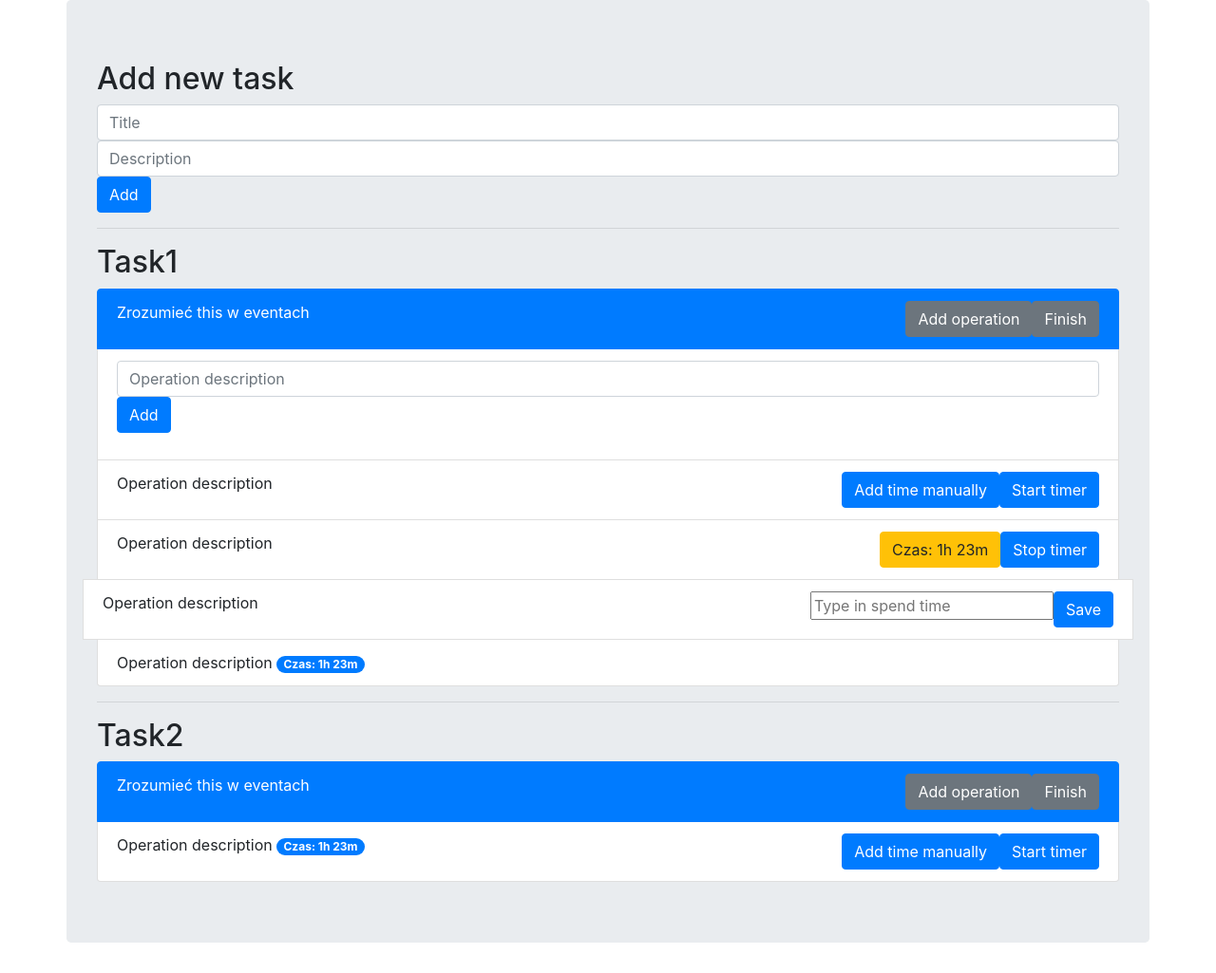
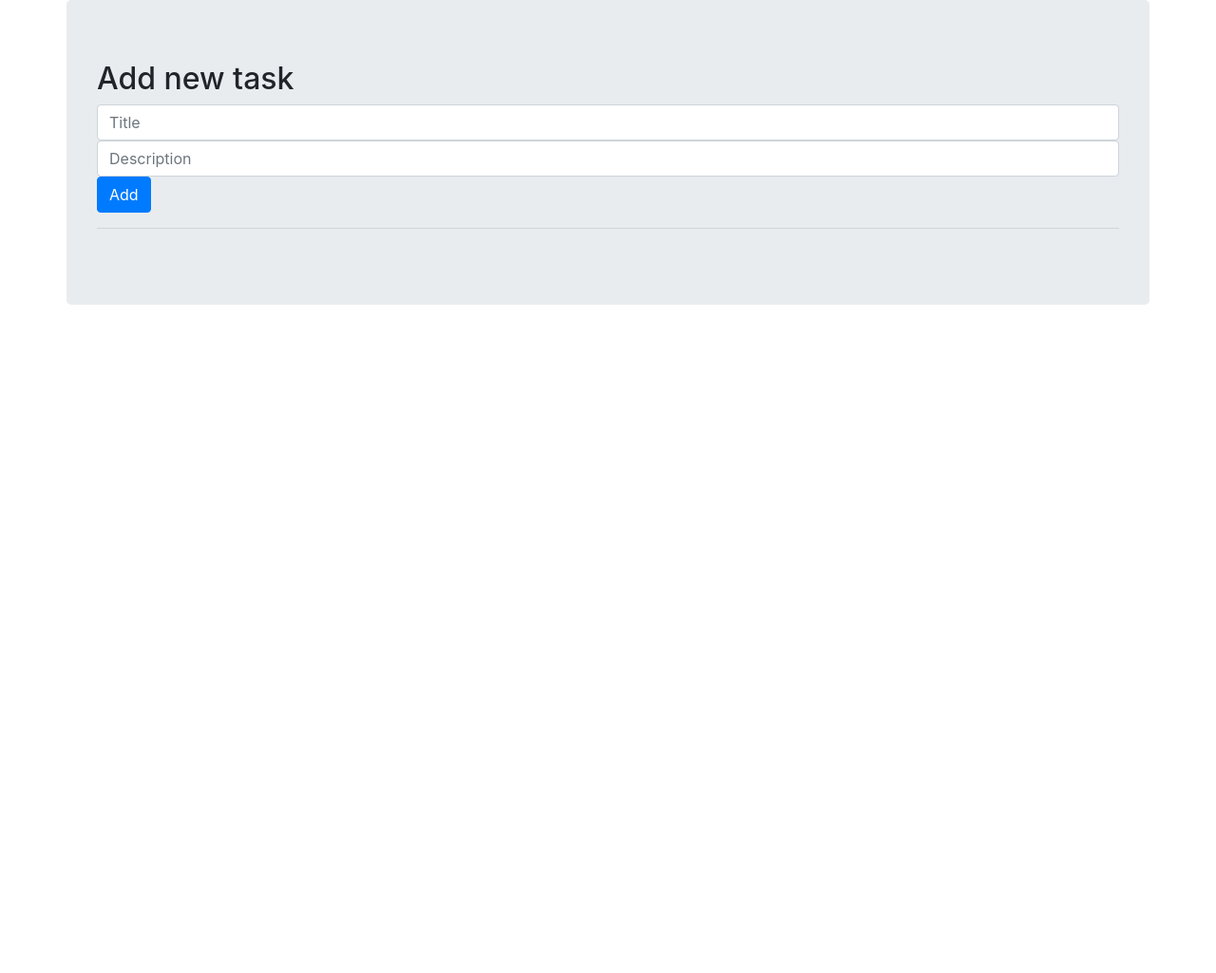
Before and after one commit to PopeFrancisI/TaskApp, a plain HTML site: page index.html in a window 1280 px wide. Shown: the whole page at 95% size. After the commit the page ends 800 px from the top, so only its background shows below. Drawn offline with nearby package versions, Linux system fonts and the light colour scheme; no server answers.

```diff
--- a/index.html
+++ b/index.html
@@ -5,8 +5,6 @@
     <title>TaskApp</title>
     <link rel="stylesheet" href="https://stackpath.bootstrapcdn.com/bootstrap/4.3.0/css/bootstrap.min.css"
           integrity="sha384-PDle/QlgIONtM1aqA2Qemk5gPOE7wFq8+Em+G/hmo5Iq0CCmYZLv3fVRDJ4MMwEA" crossorigin="anonymous">
-    <link rel="stylesheet" href="css/style.css">
-
     <script src="js/apiService.js"></script>
     <script src="js/task.js"></script>
     <script src="js/operation.js"></script>
@@ -26,74 +24,74 @@
 
         <hr/>
 
-        <section class="task">
-            <h2>Task1 </h2>
-            <ul class="list-group todo">
-                <li class="list-group-item active task-description">
-                    Zrozumieć this w eventach
-                    <a href="" class="btn btn-secondary float-right">Finish</a>
-                    <a href="" class="btn btn-secondary float-right">Add operation</a>
-                </li>
-                <li class="list-group-item task-operation">
-                    <form class="form-group" class="new-task">
-                        <input type="text" class="form-control" name="description" placeholder="Operation description">
-                        <input type="submit" value="Add" class="btn btn-primary"/>
-                    </form>
-                </li>
+<!--        <section class="task">-->
+<!--            <h2>Task1 </h2>-->
+<!--            <ul class="list-group todo">-->
+<!--                <li class="list-group-item active task-description">-->
+<!--                    Zrozumieć this w eventach-->
+<!--                    <a href="" class="btn btn-secondary float-right">Finish</a>-->
+<!--                    <a href="" class="btn btn-secondary float-right">Add operation</a>-->
+<!--                </li>-->
+<!--                <li class="list-group-item task-operation">-->
+<!--                    <form class="form-group" class="new-task">-->
+<!--                        <input type="text" class="form-control" name="description" placeholder="Operation description">-->
+<!--                        <input type="submit" value="Add" class="btn btn-primary"/>-->
+<!--                    </form>-->
+<!--                </li>-->
 
-                <li class="list-group-item task-operation">
-                    Operation description
-                    <a href="" class="btn btn-primary float-right">Start timer</a>
-                    <a href="" class="btn btn-primary float-right">Add time manually</a>
+<!--                <li class="list-group-item task-operation">-->
+<!--                    Operation description-->
+<!--                    <a href="" class="btn btn-primary float-right">Start timer</a>-->
+<!--                    <a href="" class="btn btn-primary float-right">Add time manually</a>-->
 
-                </li>
+<!--                </li>-->
 
-                <li class="list-group-item task-operation">
-                    Operation description
-                    <a href="" class="btn btn-primary float-right">Stop timer</a>
-                    <span class="btn btn-warning float-right">Czas: 1h 23m</span>
+<!--                <li class="list-group-item task-operation">-->
+<!--                    Operation description-->
+<!--                    <a href="" class="btn btn-primary float-right">Stop timer</a>-->
+<!--                    <span class="btn btn-warning float-right">Czas: 1h 23m</span>-->
 
-                </li>
+<!--                </li>-->
 
-                <li class="list-group-item task-operation row">
-                    Operation description
+<!--                <li class="list-group-item task-operation row">-->
+<!--                    Operation description-->
 
-                    <a href="" class="btn btn-primary float-right">Save</a>
-                    <input type="text" class="float-right" name="time" placeholder="Type in spend time">
+<!--                    <a href="" class="btn btn-primary float-right">Save</a>-->
+<!--                    <input type="text" class="float-right" name="time" placeholder="Type in spend time">-->
 
-                </li>
+<!--                </li>-->
 
 
 
-                <li class="list-group-item task-operation">
-                    Operation description
-                    <span class="badge badge-primary badge-pill">Czas: 1h 23m</span>
+<!--                <li class="list-group-item task-operation">-->
+<!--                    Operation description-->
+<!--                    <span class="badge badge-primary badge-pill">Czas: 1h 23m</span>-->
 
-                </li>
+<!--                </li>-->
 
-            </ul>
-        </section>
+<!--            </ul>-->
+<!--        </section>-->
 
-        <hr />
+<!--        <hr />-->
 
-        <section class="task">
-            <h2>Task2 </h2>
-            <ul class="list-group todo">
-                <li class="list-group-item active task-description">
-                    Zrozumieć this w eventach
-                    <a href="" class="btn btn-secondary float-right">Finish</a>
-                    <a href="" class="btn btn-secondary float-right">Add operation</a>
-                </li>
-                <li class="list-group-item task-operation">
-                    Operation description
-                    <span class="badge badge-primary badge-pill">Czas: 1h 23m</span>
-                    <a href="" class="btn btn-primary float-right">Start timer</a>
-                    <a href="" class="btn btn-primary float-right">Add time manually</a>
+<!--        <section class="task">-->
+<!--            <h2>Task2 </h2>-->
+<!--            <ul class="list-group todo">-->
+<!--                <li class="list-group-item active task-description">-->
+<!--                    Zrozumieć this w eventach-->
+<!--                    <a href="" class="btn btn-secondary float-right">Finish</a>-->
+<!--                    <a href="" class="btn btn-secondary float-right">Add operation</a>-->
+<!--                </li>-->
+<!--                <li class="list-group-item task-operation">-->
+<!--                    Operation description-->
+<!--                    <span class="badge badge-primary badge-pill">Czas: 1h 23m</span>-->
+<!--                    <a href="" class="btn btn-primary float-right">Start timer</a>-->
+<!--                    <a href="" class="btn btn-primary float-right">Add time manually</a>-->
 
-                </li>
+<!--                </li>-->
 
-            </ul>
-        </section>
+<!--            </ul>-->
+<!--        </section>-->
 
 
     </div>
```
